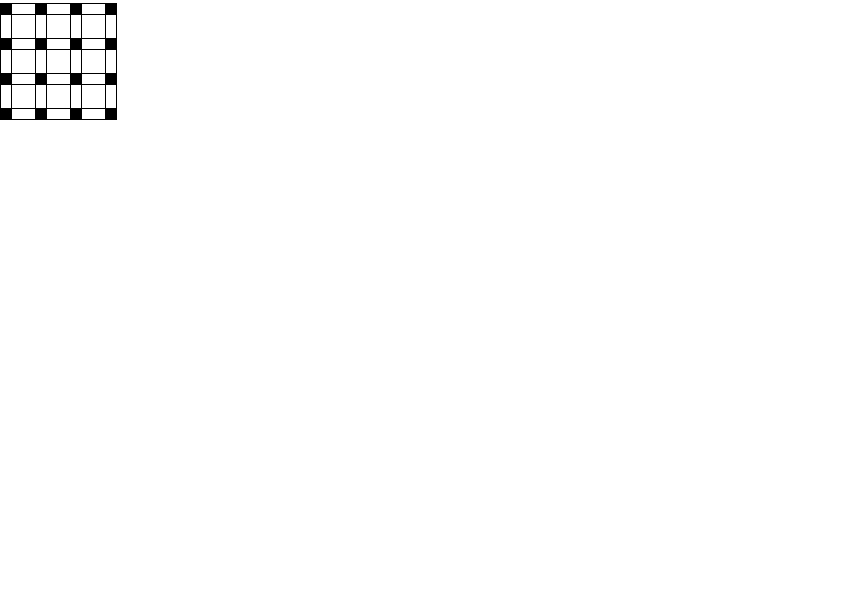
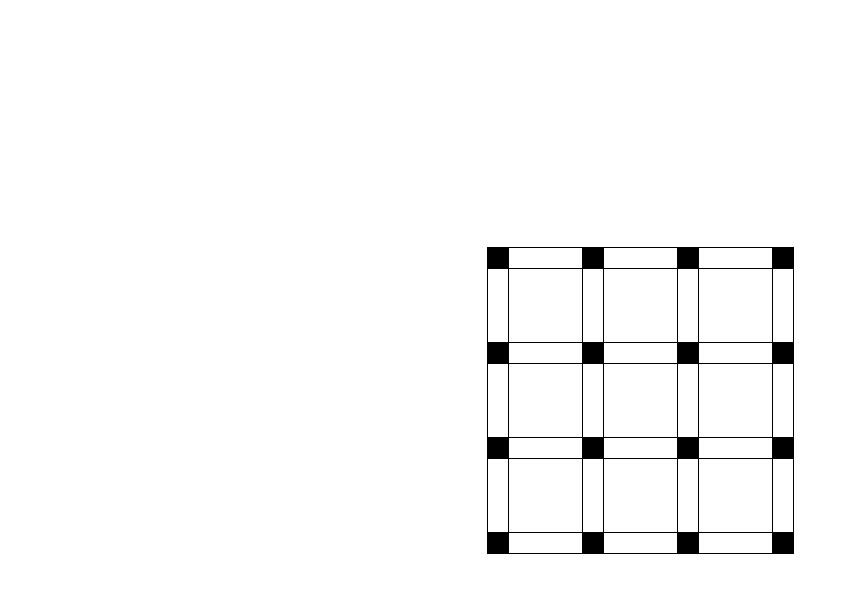
Before and after one commit to Tksi/dot-box, a SvelteKit app: page / in a window 1280 px wide. Shown: the top 592 px of the page, without its empty margins (0-857 px from the left). Built offline with nearby package versions, Linux system fonts and the light colour scheme.

Commit message:
fix: css

```diff
--- a/src/routes/+page.svelte
+++ b/src/routes/+page.svelte
@@ -2,4 +2,17 @@
   import Paper from './Paper.svelte';
 </script>
 
-<Paper />
+<div class="container">
+  <Paper />
+</div>
+
+<style>
+  .container {
+    display: flex;
+    justify-content: center;
+    align-items: center;
+    flex-direction: column;
+    min-width: 100dvw;
+    min-height: 100dvh;
+  }
+</style>
--- a/src/routes/Paper.svelte
+++ b/src/routes/Paper.svelte
@@ -87,11 +87,11 @@
 
 <div
   class="container"
-  style="--colums: {`10px 25px 5px ${'5px 25px 5px '.repeat(
+  style="--colums: {`20px 75px 10px ${'10px 75px 10px '.repeat(
     paper[0].length - 2
-  )}5px 25px 10px`}; --rows: {`10px 25px 5px ${'5px 25px 5px '.repeat(
+  )}10px 75px 20px`}; --rows: {`20px 75px 10px ${'10px 75px 10px '.repeat(
     paper.length - 2
-  )}5px 25px 10px`}"
+  )}10px 75px 20px`}"
 >
   {#each convertPaperForRender(paper) as item}
     {#if item === null}
```
